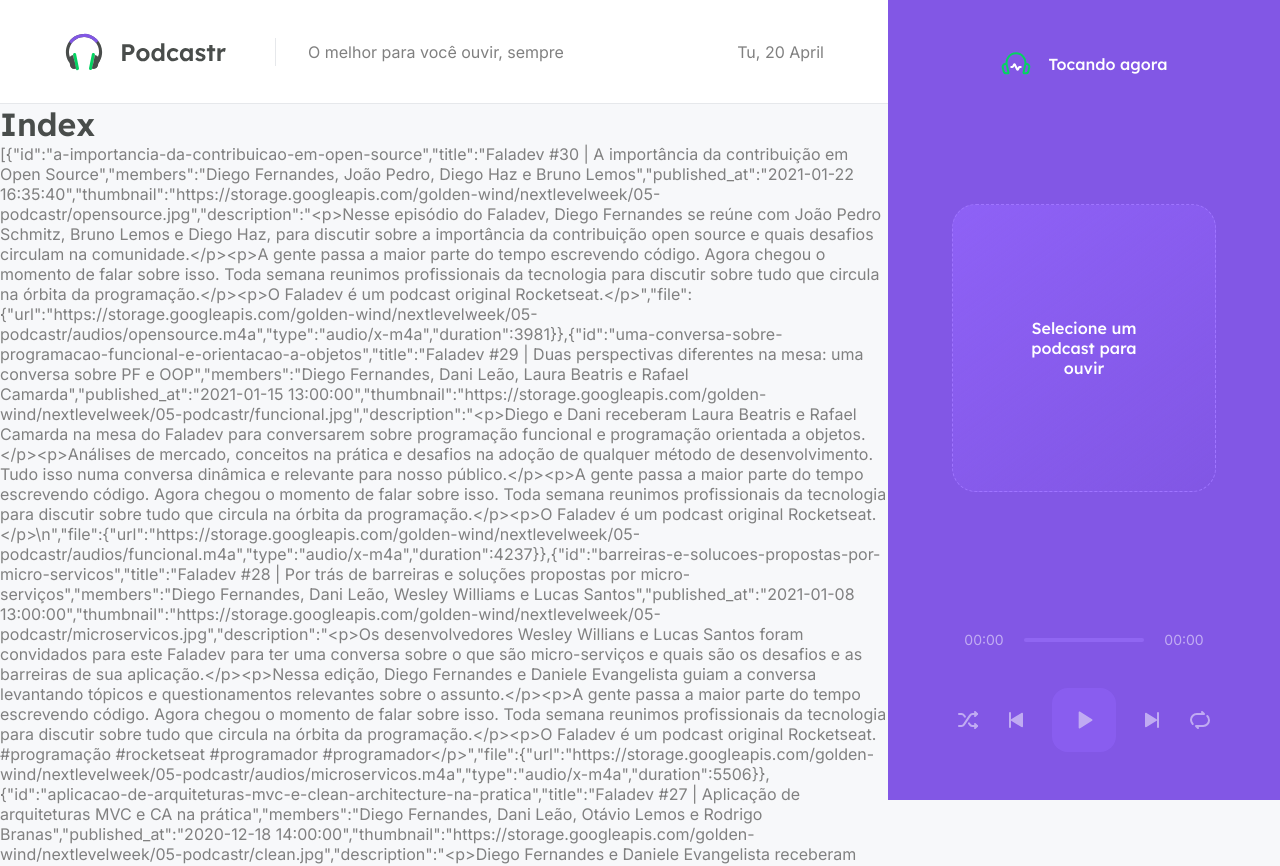
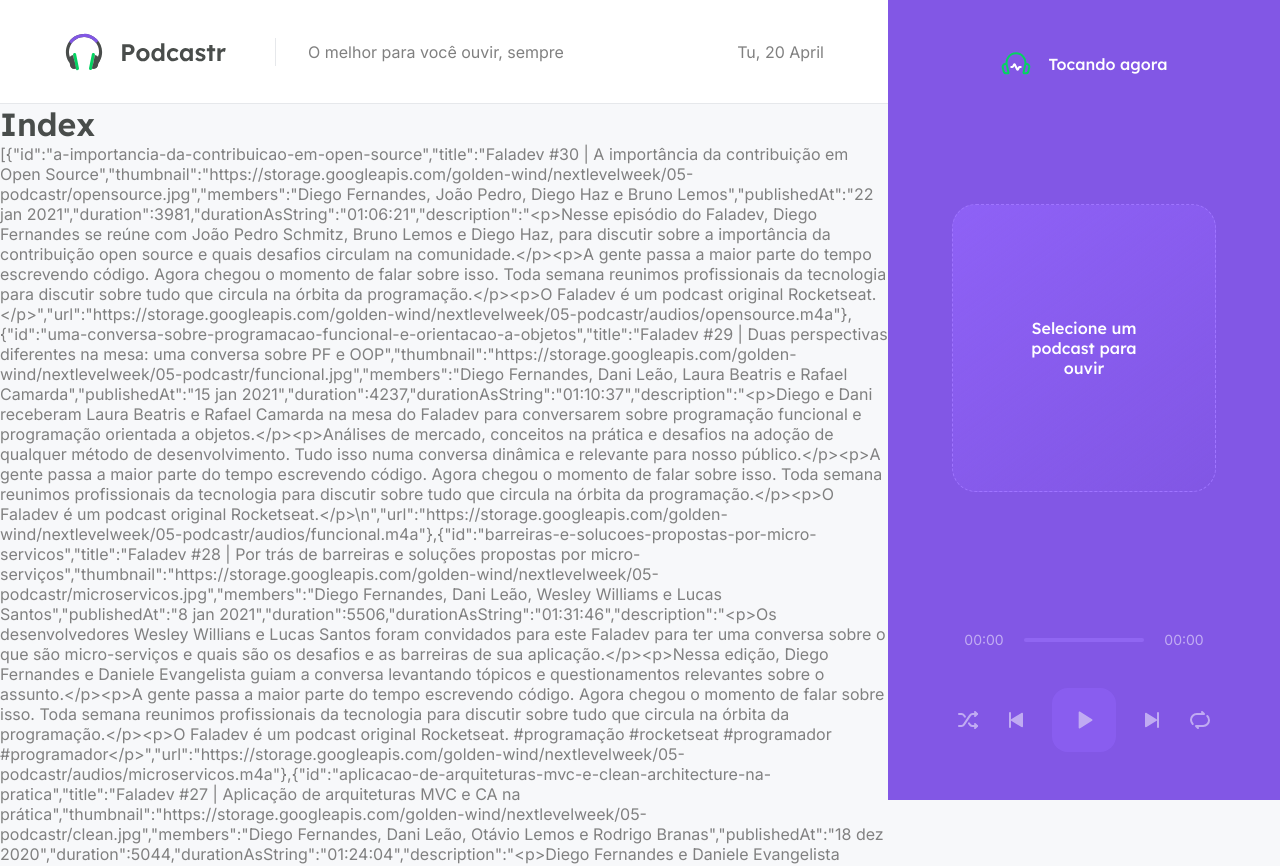
Before and after one commit to nathanndos/project_Nlw_Podcastr, a Next.js app: page / in a window 1280 px wide. Shown: the top 866 px of the page. Built offline with nearby package versions, Linux system fonts and the light colour scheme; data requests are answered from the project's data file.

Commit message:
axios adicionado

```diff
--- a/package.json
+++ b/package.json
@@ -6,9 +6,10 @@
     "dev": "next dev",
     "build": "next build",
     "start": "next start",
-    "server":"json-server server.json -w -d 750 -p3333"
+    "server": "json-server server.json -w -d 750 -p3333"
   },
   "dependencies": {
+    "axios": "^0.21.1",
     "date-fns": "^2.21.1",
     "next": "10.1.3",
     "react": "17.0.2",
--- a/src/pages/index.tsx
+++ b/src/pages/index.tsx
@@ -1,4 +1,19 @@
-export default function Home(props) {
+import {GetStaticProps} from 'next'
+import {format, parseISO} from 'date-fns'
+import ptBR from 'date-fns/locale/pt-BR'
+import { api } from '../services/api'
+import { convertDurantionToTimeString } from '../utils/convertDurationToTimeString'
+
+type Episode = { //Criando typescript ->Funciona como interface
+  id: string;
+  title: string;
+  members:string;
+}
+type HomeProps = {
+  episodes: Array<Episode>;
+}
+
+export default function Home(props: HomeProps) {
   //useEffect()quando algo da aplicação acontecer, um evento será inciado->1ºoq/2ºqnd(array)
   return (
     <div>
@@ -8,13 +23,38 @@
   )
 }
 
-export async function getStaticProps(){
-  const response =  await fetch('http://localhost:3333/episodes')
-  const data = await response.json()
+export const getStaticProps: GetStaticProps = async () =>{
+  //Depois que foi trocado fetch pelo axios, o codigo ficou mais limpo e mais facil
+  //de entender. Possibilitando passar config externamente
+  const { data } =  await api.get('episodes',{
+    params:{
+      _limit:12,
+      _sort:'published_at',
+      _order:'desc'
+    }
+  })
+  const episodes = data.map(episode=>{
+    return{
+      id:episode.id,
+      title:episode.title,
+      thumbnail:episode.thumbnail,
+      members:episode.members,
+      publishedAt: format(parseISO(episode.published_at),'d MMM y', {locale: ptBR}),//transforma string em date
+      duration: Number(episode.file.duration),
+      durationAsString: convertDurantionToTimeString(Number(episode.file.duration)),
+      description: episode.description,
+      url: episode.file.url,
+
+    };
+  })
+
+  //fetch API dentro do browser
+  //Cria 'peryparm' (Nao sei como escreve) Limita o carregamento para 12 itens, ordena por data de publicação
+  //E na ordem decrescente
 
   return {
     props:{
-      episodes:data,
+      episodes,
     },
     revalidate:60*60*8, //tempo para nova requisição
   }
--- /dev/null
+++ b/src/services/api.ts
@@ -0,0 +1,7 @@
+import axios from 'axios'
+
+export const api = axios.create({
+  baseURL:'http://localhost:3333'
+})
+
+//O axios faz requisições http. Alem de criar uma base url para todas as paginas
--- /dev/null
+++ b/src/utils/convertDurationToTimeString.ts
@@ -0,0 +1,11 @@
+export function convertDurantionToTimeString(duration: number){
+  const hours = Math.floor(duration/3600)
+  const minutes = Math.floor((duration%3600) / 60)
+  const seconds = duration % 60;
+
+  const timeString = [hours, minutes, seconds]
+  .map(unit => String(unit).padStart(2, '0'))
+  .join(':')
+
+  return timeString;
+}
```
Also changed, not shown: 1 other file (tests, documents, lock files or other folders).
